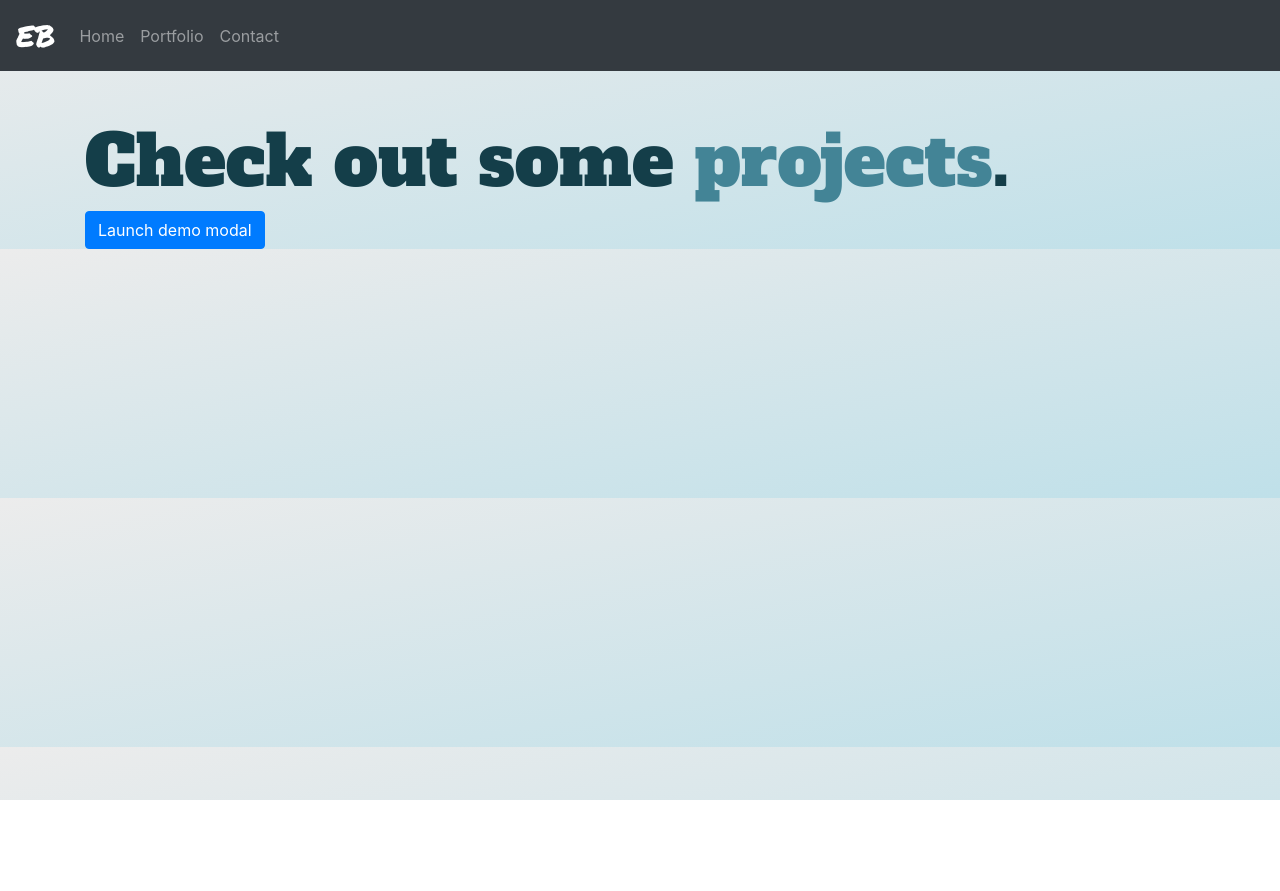
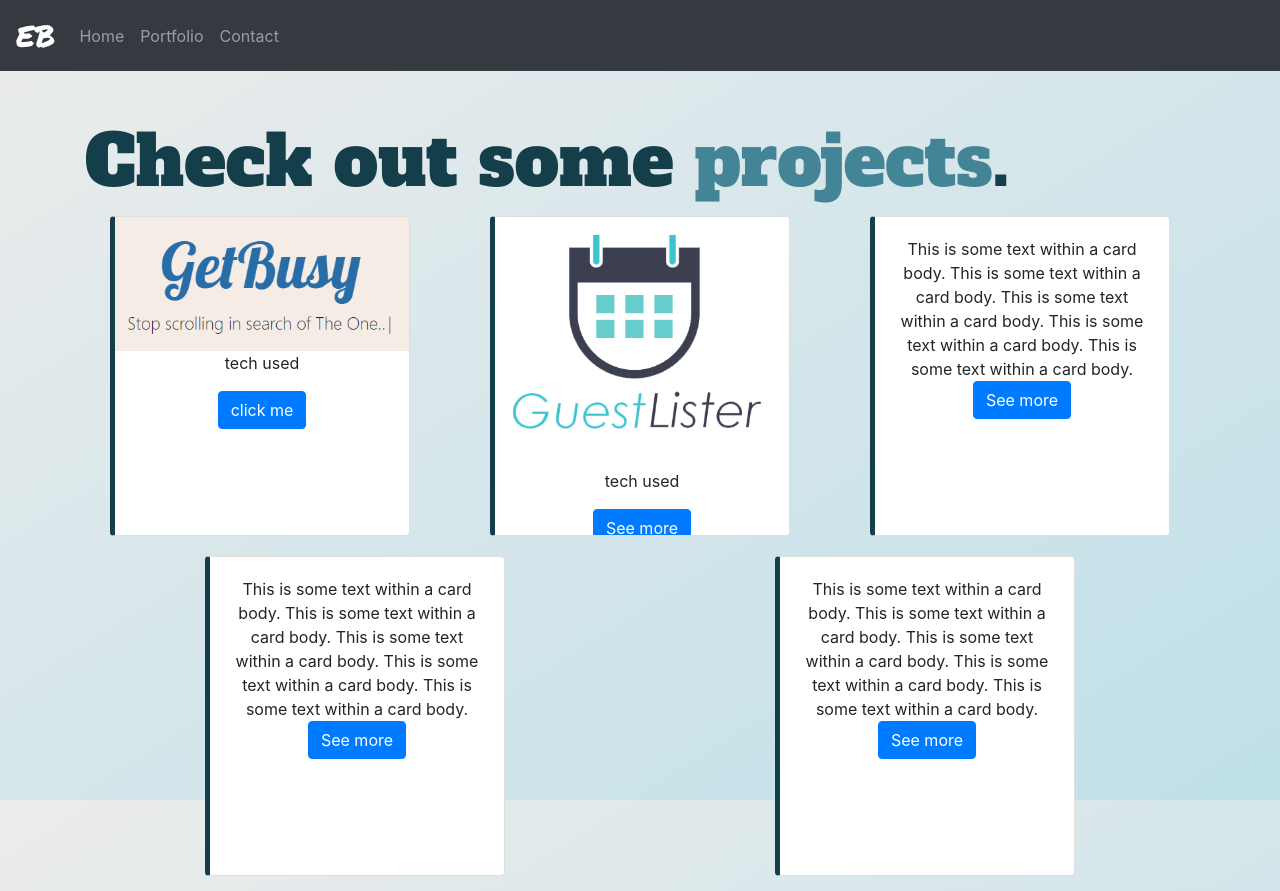
Before and after one commit to emilybaum/theportfolio, a website: page app/public/portfolio.html in a window 1280 px wide. Before the commit the page ends 800 px from the top, so only its background shows below. Drawn offline with nearby package versions, Linux system fonts and the light colour scheme; a web font is replaced by a local one.

Commit message:
added some cards to the portfolio page

```diff
--- a/app/public/css/style.css
+++ b/app/public/css/style.css
@@ -6,7 +6,7 @@
 
 .background {
     background-image: linear-gradient(to bottom right, #ececec, #bfe0e9);
-    height: 100%;
+    height: 100vh;
 }
 
 .eb-navlogo {
@@ -64,6 +64,37 @@
     text-align: center;
 }
 
+#projects-row {
+    display: flex;
+    flex-direction: row;
+    align-items: flex-start;
+    justify-content: space-around;
+}
+
+.projects-display {
+    overflow: auto;
+    height: 40vh;
+    width: 300px;
+    margin: 5px;
+    margin-bottom: 15px;
+    padding: 0px;
+    border-left: solid 5px #143e49;
+}
+
+.project-image {
+    width: 100%;
+}
+
+.card-body {
+    position: absolute;
+    text-align: center;
+}
+
+.project-button {
+    position: relative;
+    top: 0px;
+}
+
 .eb-links {
     /* text-decoration-color: #438496; */
 }
--- a/app/public/js/app.js
+++ b/app/public/js/app.js
@@ -1,5 +1,6 @@
 function animateCSS(element, animationName) {
     var node = document.querySelector(element)
+    console.log(node)
     node.classList.add('animated', animationName)
 
     function handleAnimationEnd() {
@@ -24,6 +25,10 @@
 }
 
 // bootstrap modal
-// $('#myModal').on('shown.bs.modal', function () {
-//     $('#myInput').trigger('focus')
-// })
+$('#myModal').on('shown.bs.modal', function () {
+    $('#myInput').trigger('focus')
+})
+
+$("projects-display").on("hover", function () {
+    $(this).removeClass("hidden")
+})
--- a/app/public/portfolio.html
+++ b/app/public/portfolio.html
@@ -47,25 +47,89 @@
             </ul>
         </div>
     </nav>
+
     <div class="container">
-    <div class="pt-5">
+        <div class="row pt-5">
+            <div class="col-sm">
                 <h1 class="projects-h1">Check out some <span class="text-enhance">projects</span>.</h1>
-    </div> <!-- contains all projects -->
+            </div>
+        </div class="d-flex"> <!-- contains all projects -->
 
 
+        <div id="projects-row" class="row"> <!-- PROJECTS ROW-->
+            <!-- <div class="col-sm-4"> -->
+                <div class="card projects-display">
+                    <div class="card-body p-0">
+                        <img class="project-image" src="images/getbusy-logo.png">
+                        <p>tech used</p>
 
-    <div>
+                        <button type="button" class="btn btn-primary project-button hidden" data-toggle="modal" data-target="#seeMore">
+                            click me
+                        </button>
+                    </div>
+                </div>
+            <!-- </div> -->
 
+            <!-- <div class="col-sm-4"> -->
+                <div class="card projects-display">
+                    <div class="card-body p-0">
+                        <img class="project-image" src="images/GuestListerLogo-square.png">
+                        <p>tech used</p>
+
+                        <button type="button" class="btn btn-primary project-button" data-toggle="modal" data-target="#seeMore">
+                            See more
+                        </button>
+                    </div>
+                </div>
+            <!-- </div> -->
+
+            <!-- <div class="col-sm-4"> -->
+                <div class="card projects-display">
+                    <div class="card-body">
+                        This is some text within a card body. This is some text within a card body. This is some text within a card
+                        body. This is some text within a card body. This is some text within a card body.
+                        <button type="button" class="btn btn-primary" data-toggle="modal" data-target="#seeMore">
+                            See more
+                        </button>
+                    </div>
+                </div>
+            <!-- </div> -->
+
+            <!-- <div class="col-sm-4"> -->
+                <div class="card projects-display">
+                    <div class="card-body">
+                        This is some text within a card body. This is some text within a card body. This is some text within a card
+                        body. This is some text within a card body. This is some text within a card body.
+                        <button type="button" class="btn btn-primary" data-toggle="modal" data-target="#seeMore">
+                            See more
+                        </button>
+                    </div>
+                </div>
+            <!-- </div> -->
+
+            <!-- <div class="col-sm-4"> -->
+                <div class="card projects-display">
+                    <div class="card-body">
+                        This is some text within a card body. This is some text within a card body. This is some text within a card
+                        body. This is some text within a card body. This is some text within a card body.
+                        <button type="button" class="btn btn-primary" data-toggle="modal" data-target="#seeMore">
+                            See more
+                        </button>
+                    </div>
+                </div>
+            <!-- </div> -->
+
+        </div> <!-- PROJECTS ROW-->
 
         <div>
         <!-- MODAL EXAMPLE -->
-        <!-- Button trigger modal -->
-        <button type="button" class="btn btn-primary" data-toggle="modal" data-target="#exampleModalCenter">
+            <!-- Button trigger modal example -->
+            <!-- <button type="button" class="btn btn-primary" data-toggle="modal" data-target="#seeMore">
                 Launch demo modal
-        </button>
+            </button> -->
 
             <!-- Modal -->
-        <div class="modal fade" id="exampleModalCenter" tabindex="-1" role="dialog" aria-labelledby="exampleModalCenterTitle"
+            <div class="modal fade" id="seeMore" tabindex="-1" role="dialog" aria-labelledby="seeMoreTitle"
                 aria-hidden="true">
                 <div class="modal-dialog modal-dialog-centered" role="document">
                     <div class="modal-content">
@@ -88,13 +152,12 @@
         </div>
 
 
-    </div>
 
         <footer>
             <!-- TBD -->
         </footer>
 
-</div>
+    </div> <!-- end container -->
 
 
     <script src="https://code.jquery.com/jquery-3.3.1.slim.min.js"
```
Also changed, not shown: app/public/images/GuestListerLogo-square.png (added), app/public/images/getbusy-logo.png (added), app/public/images/getbusy-site.png (added), app/public/images/gif-generator.png (added), app/public/images/hamilton-word-guess.png (added), app/public/images/logo.png (added), app/public/images/restore-this-room.png (added), app/public/images/schedulesite.png (added), app/public/images/stranger-friend-finder-2.png (added), app/public/images/theburger.png (added), app/public/images/trivia-game.png (added). Lines whose indentation alone changed are shown as unchanged.
